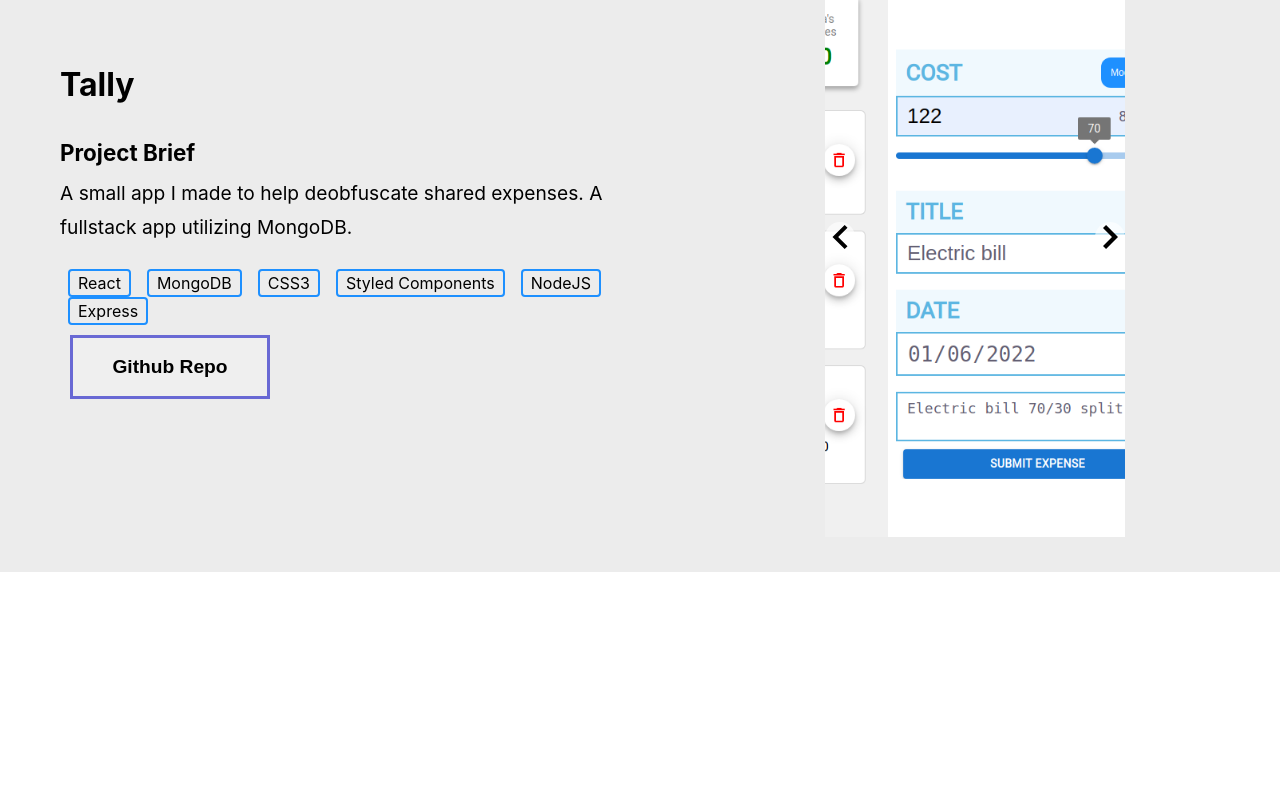
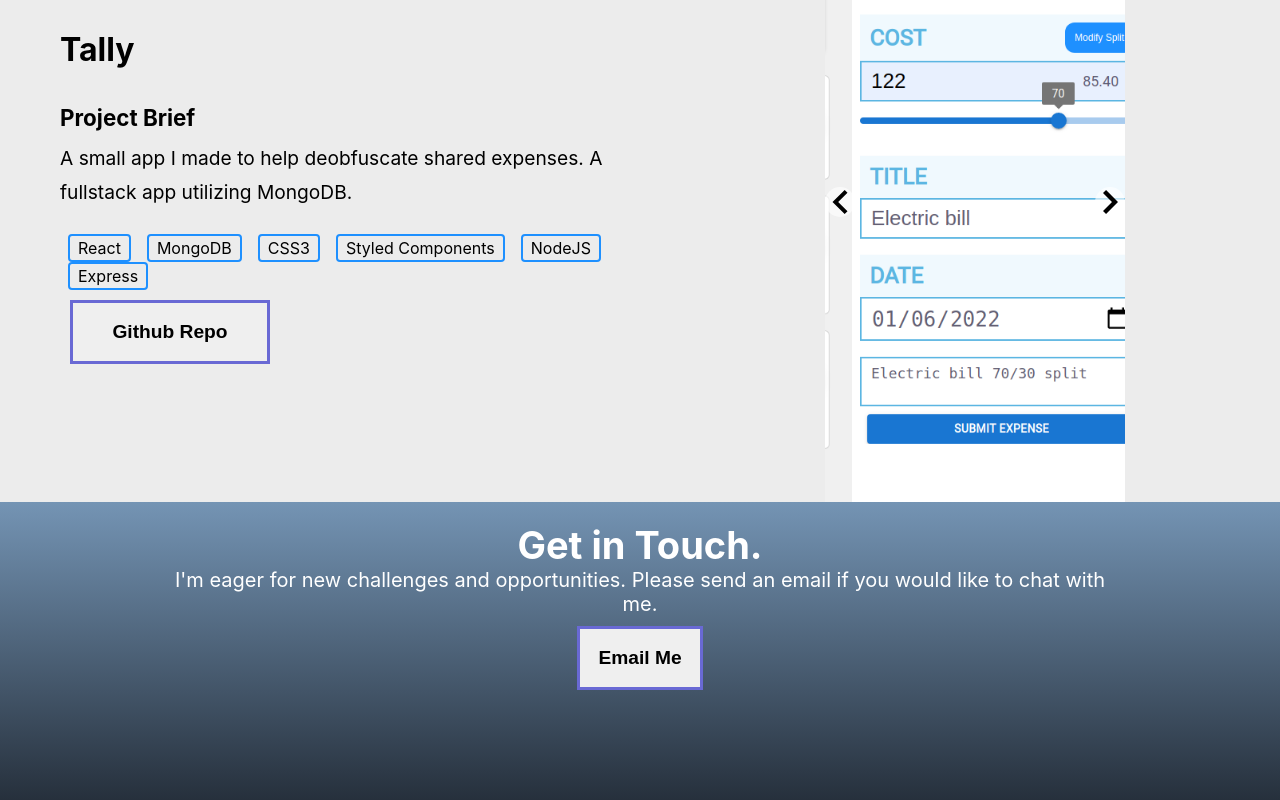
Before and after one commit to MGS1993/Portfolio, a React (Create React App) app: page / in a window 1280 px wide. Shown: the part 1714-2514 px from the top of the page. Before the commit the page ends 2286 px from the top, so only its background shows below. Built offline with nearby package versions, Linux system fonts and the light colour scheme.

Commit message:
added initial footer

```diff
--- a/public/index.html
+++ b/public/index.html
@@ -24,7 +24,7 @@
       work correctly both with client-side routing and a non-root public URL.
       Learn how to configure a non-root public URL by running `npm run build`.
     -->
-    <title>React App</title>
+    <title>Manuel Guzman | Web Developer</title>
   </head>
   <body>
     <noscript>You need to enable JavaScript to run this app.</noscript>
--- a/src/App.js
+++ b/src/App.js
@@ -5,6 +5,7 @@ import AboutMe from "./components/AboutMe";
 import Header from "./components/Header";
 import Landing from "./components/Landing";
 import Projects from "./components/Projects";
+import Footer from "./components/Footer";
 
 const theme = {
   colors: {
@@ -23,6 +24,7 @@ function App() {
           <AboutMe />
           <Projects />
         </main>
+        <Footer />
       </div>
     </ThemeProvider>
   );
--- /dev/null
+++ b/src/components/Footer.js
@@ -0,0 +1,20 @@
+import { StyledFooter } from "./styles/Footer.styled";
+import { Container } from "./styles/Container.styled";
+import ButtonLink from "./ButtonLink";
+
+const Footer = () => {
+  return (
+    <StyledFooter>
+      <Container>
+        <h1>Get in Touch.</h1>
+        <p>
+          I'm eager for new challenges and opportunities. Please send an email
+          if you would like to chat with me.
+        </p>
+        <ButtonLink title="Email Me" />
+      </Container>
+    </StyledFooter>
+  );
+};
+
+export default Footer;
--- a/src/components/Projects.js
+++ b/src/components/Projects.js
@@ -14,12 +14,12 @@ import TechText from "./TechText";
 const Projects = () => {
   return (
     <ProjectContainer>
-      <ProjectListing>
+      <ProjectListing bgColor="#6969d429">
         <ProjectBriefing>
           <h1>MovieKnights</h1>
           <h3>Project Brief</h3>
           <p>
-            This was my attempt at a React-Native app that let it's users
+            This was my attempt at a React-Native app that lets it's users
             quickly determine where to stream popular TV shows and Movies.
             Currently it also has a WIP reminder of new episodes via expo push
             notifications.
--- a/src/components/styles/AboutMe.styled.js
+++ b/src/components/styles/AboutMe.styled.js
@@ -3,7 +3,7 @@ import styled from "styled-components";
 export const AboutMeContainer = styled.section`
   display: flex;
   flex-direction: column;
-  background-color: #dddddd;
+  background-color: #e9ecef;
 `;
 
 export const Intro = styled.div`
--- /dev/null
+++ b/src/components/styles/Container.styled.js
@@ -0,0 +1,8 @@
+import styled from "styled-components";
+
+export const Container = styled.div`
+  width: 1000px;
+  max-width: 100%;
+  padding: 0 20px;
+  margin: 0 auto;
+`;
--- /dev/null
+++ b/src/components/styles/Footer.styled.js
@@ -0,0 +1,41 @@
+import styled from "styled-components";
+
+export const StyledFooter = styled.footer`
+  background: rgb(38, 48, 60);
+  background: linear-gradient(
+    0deg,
+    rgba(38, 48, 60, 1) 0%,
+    rgba(116, 148, 180, 1) 100%
+  );
+  color: #fff;
+  padding: 20px 0px 100px;
+
+  & > div {
+    align-items: center;
+    display: flex;
+    flex-direction: column;
+    text-align: center;
+  }
+
+  & > div > h1 {
+    font-size: 38px;
+  }
+  & > div > p {
+    font-size: 20px;
+  }
+
+  @media (max-width: ${({ theme }) => theme.mobile}) {
+    padding: 0px;
+
+    & > div {
+      line-height: 2;
+    }
+
+    & > div > h1 {
+      font-size: 28px;
+    }
+    & > div > p {
+      font-size: 18px;
+    }
+  }
+`;
--- a/src/components/styles/Projects.styled.js
+++ b/src/components/styles/Projects.styled.js
@@ -4,12 +4,18 @@ export const ProjectContainer = styled.section`
   background-color: #ececec;
   display: flex;
   flex-direction: column;
-  padding: 20px 0px;
+
+  //changed to min-width for desktop application only
+  @media (min-width: ${({ theme }) => theme.mobile}) {
+    & > div:nth-child(odd) {
+      flex-direction: row-reverse;
+    }
+  }
 `;
 
 export const ProjectListing = styled.div`
+  background-color: ${({ bgColor }) => bgColor};
   display: flex;
-  margin-bottom: 15px;
 
   @media (max-width: ${({ theme }) => theme.mobile}) {
     flex-direction: column;
@@ -50,6 +56,7 @@ export const ProjectScreens = styled.div`
   display: flex;
   justify-content: center;
   flex: 1;
+  /* padding: 10px 0px; */
 `;
 
 export const StackContainer = styled.div`
```
